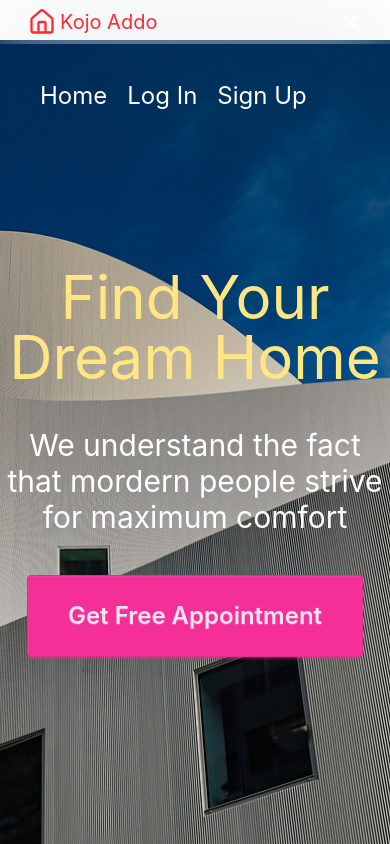
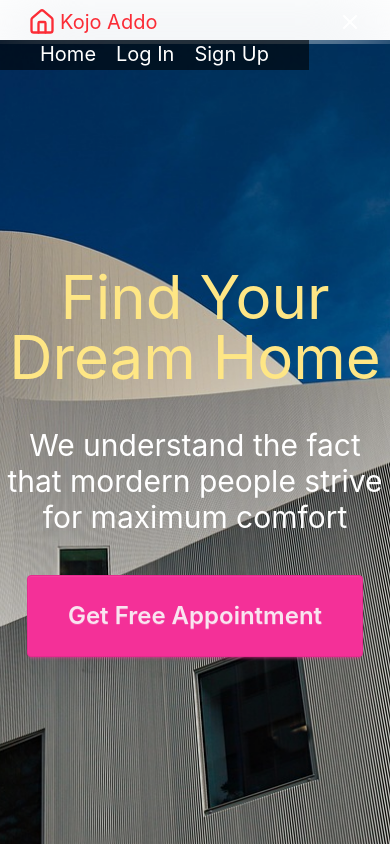
Before and after one commit to acquah-forever/my-realEstate, a React (Vite) app: page / in a window 390 px wide. Both pictures are taken after a click on the button 350 px from the left and 22 px from the top of the page. Shown: the top 844 px of the page. Built offline with nearby package versions, Linux system fonts and the light colour scheme.

Commit message:
changed minimenu text size

```diff
--- a/src/components/NavBar.jsx
+++ b/src/components/NavBar.jsx
@@ -27,10 +27,10 @@ const NavBar = () => {
       <div className='mb-10 relative'>
         <div className=' px-7 py-2 backdrop-blur-2xl top-0 left-0 fixed w-full z-50 flex justify-between items-center '>
           <NavLink to= '/#hero'>
-            <a className='text-red-500 flex items-center space-x-1'>
+            <li className='text-red-500 flex items-center space-x-1'>
               <House className='w-7 h-7' />
               <h1 className='text-xl md:text-2xl cursor-pointer'>Kojo Addo</h1>
-            </a>
+            </li>
           </NavLink>
           <div>
             {!user ?
@@ -43,7 +43,7 @@ const NavBar = () => {
               <h1 className='hidden text-xl text-white bg-black/30 rounded-lg px-5 py-2 sm:flex  space-x-7'>Hello {user.email} &nbsp; <button className='bg-gray-500 p-2 rounded' onClick={logOut}>LogOut</button></h1>
             }
             <div className='flex items-center'>
-              <button className='cursor-pointer text-white flex sm:hidden transition-transform ease-in-out duration-200' onClick={toggleMenu}>{menu ? <X /> : <Menu />}</button>
+              <button className='cursor-pointer text-white flex sm:hidden transition-transform ease-in-out duration-200' onClick={toggleMenu}>{menu ? <X /> : <Menu className='text-black' />}</button>
             </div>
           </div>
         </div>
@@ -52,10 +52,10 @@ const NavBar = () => {
 
         <AnimatePresence>
           {menu && (
-            <div className='text-white fixed z-50 top-20 px-10'>
+            <div className='text-white bg-black/60  fixed z-50  px-10'>
               {!user ? (
                 <div>
-                  <motion.ul variants={parent} initial='hidden' animate='visible' exit={{ opacity: 0, x: -50 }} className='text-2xl flex justify-center space-x-5 sm:hidden'>
+                  <motion.ul variants={parent} initial='hidden' animate='visible' exit={{ opacity: 0, x: -50 }} className='text-xl flex justify-center space-x-5 sm:hidden'>
                     <motion.li variants={children} className="cursor-pointer  inline-block border-b-2 border-transparent hover:border-white transition-all duration-500 ease-in-out" onClick={() => setMenu(false)}><NavLink to='/'>Home</NavLink></motion.li>
                     <motion.li variants={children} className="cursor-pointer inline-block border-b-2 border-transparent hover:border-white transition-all duration-500 ease-in-out" onClick={() => setMenu(false)}><NavLink to='/logIn'>Log In</NavLink></motion.li>
                     <motion.li variants={children} className="cursor-pointer inline-block border-b-2 border-transparent hover:border-white transition-all duration-500 ease-in-out" onClick={() => setMenu(false)}><NavLink to='/signUp'>Sign Up</NavLink></motion.li>
```
